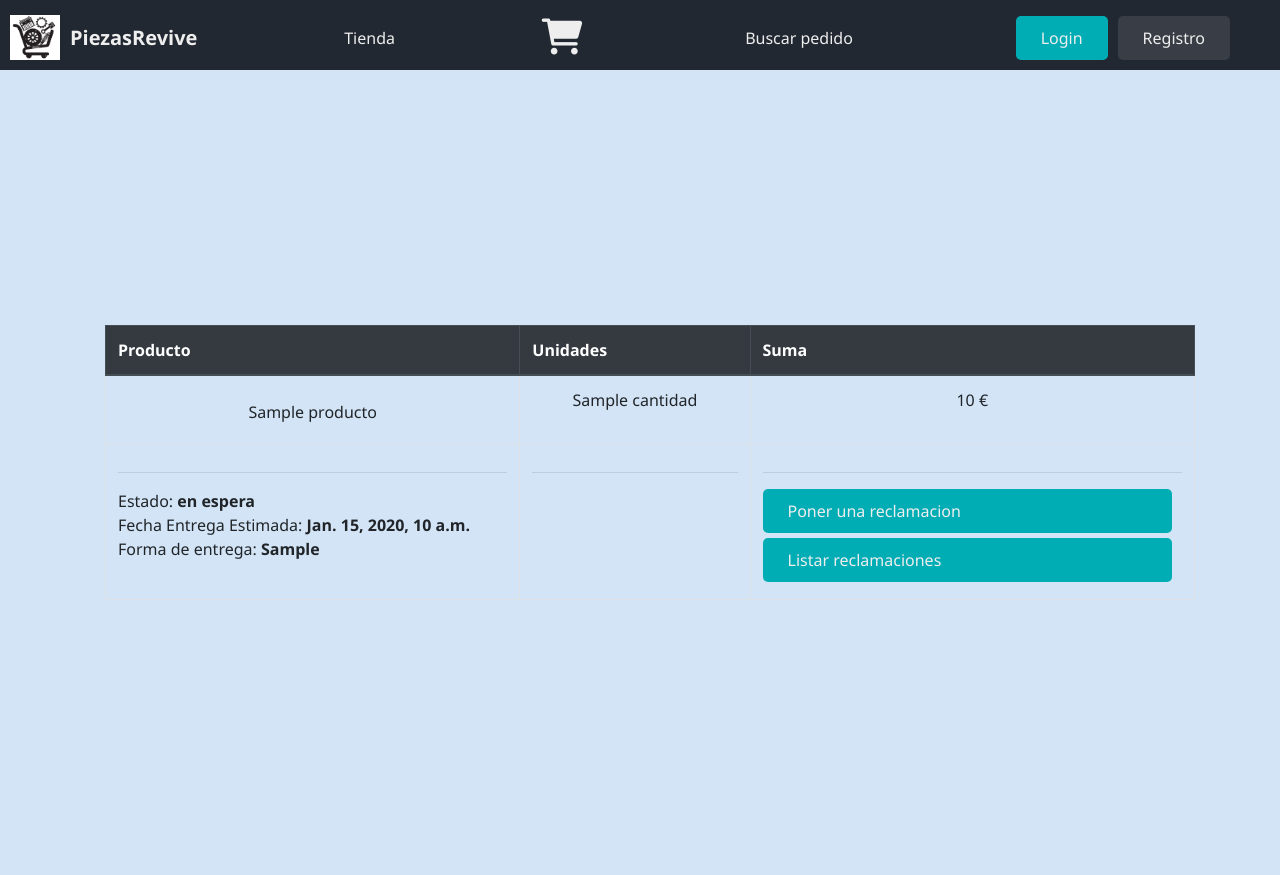
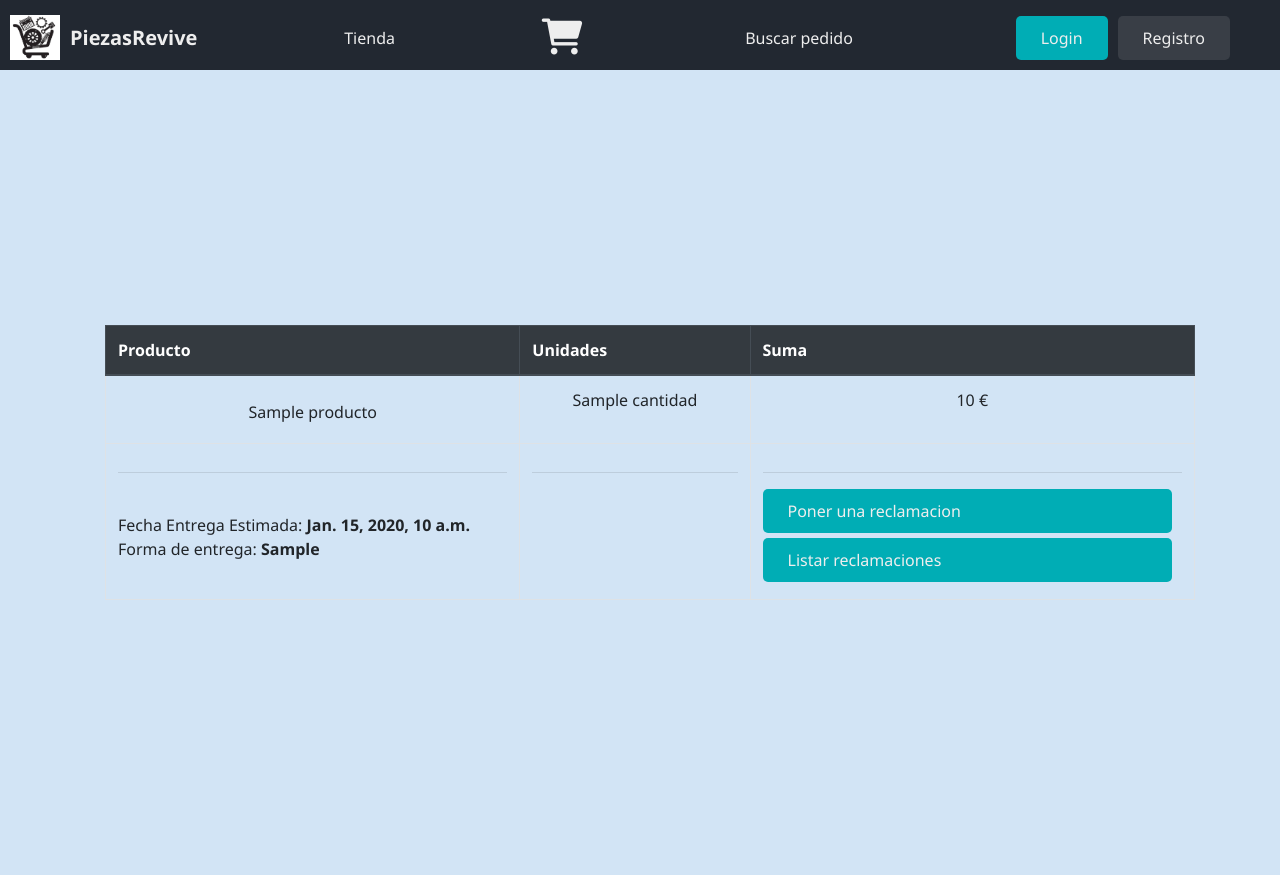
Before and after one commit to diegarlin/piezasRevive, a Django app: template pedido/templates/show.html in a window 1280 px wide. Shown: the top 875 px of the page. Run offline with Django 4.2, Linux system fonts and the light colour scheme; the template is opened without the code that fills it: most values are stand-ins (such as "Sample title", 1, 10 or a date in 2020); some libraries are stand-ins or nearby versions.

Commit message:
Requisito 47 arreglado

```diff
--- a/pedido/templates/show.html
+++ b/pedido/templates/show.html
@@ -27,7 +27,10 @@
 
     <tfoot>
       <tr>
-        <td> <hr>Estado: <b>{% if pedido.estado_pedido == 'en_espera' %}en espera{% else %}{{pedido.estado_pedido}}{% endif %}</b>
+        <td><hr>
+          {% if user.is_authenticated %}
+          Estado: <b>{% if pedido.estado_pedido == 'en_espera' %}en espera{% else %}{{pedido.estado_pedido}}{% endif %}</b>
+          {% endif %}
         </br>
           Fecha Entrega Estimada: <b>{{ pedido.fecha_entrega_estimada }}</b>
         </br>
```
